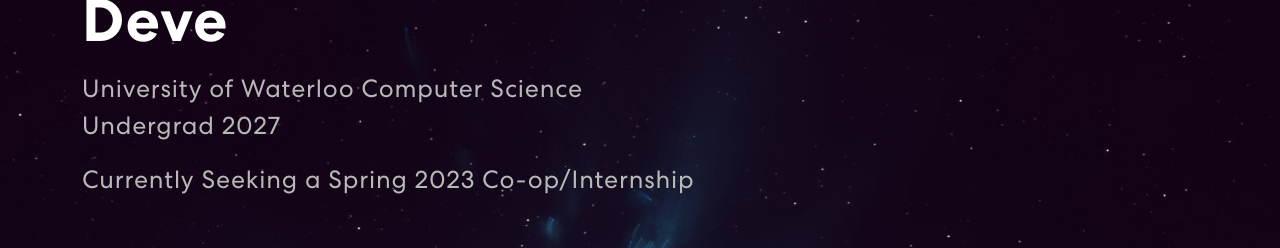
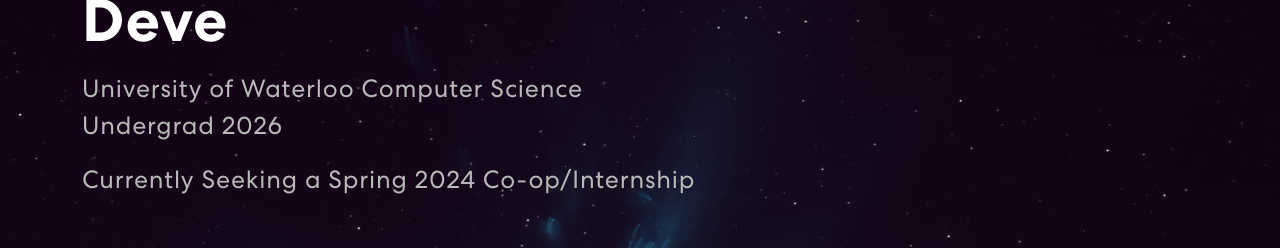
Before and after one commit to franklin611/React-Website, a React (Create React App) app: page / in a window 1280 px wide. Shown: the part 502-750 px from the top of the page. Built offline with nearby package versions, Linux system fonts and the light colour scheme.

Commit message:
- Changed text

```diff
--- a/src/components/Banner.js
+++ b/src/components/Banner.js
@@ -54,8 +54,8 @@
                                     <span className="tagline">Welcome to my Portfolio</span>
                                     <h1>{`Hey I'm Franklin! `} <span className="wrap">{text}</span></h1>
 
-                                    <p>University of Waterloo Computer Science Undergrad 2027</p>
-                                    <p>Currently Seeking a Spring 2023 Co-op/Internship</p>
+                                    <p>University of Waterloo Computer Science Undergrad 2026</p>
+                                    <p>Currently Seeking a Spring 2024 Co-op/Internship</p>
                                     {/* <button onClick = {event =>  window.location.href='projects'}>Let's Connect<ArrowRightCircle size = {30}></ArrowRightCircle></button> */}
                                 </div>
                             }
```
